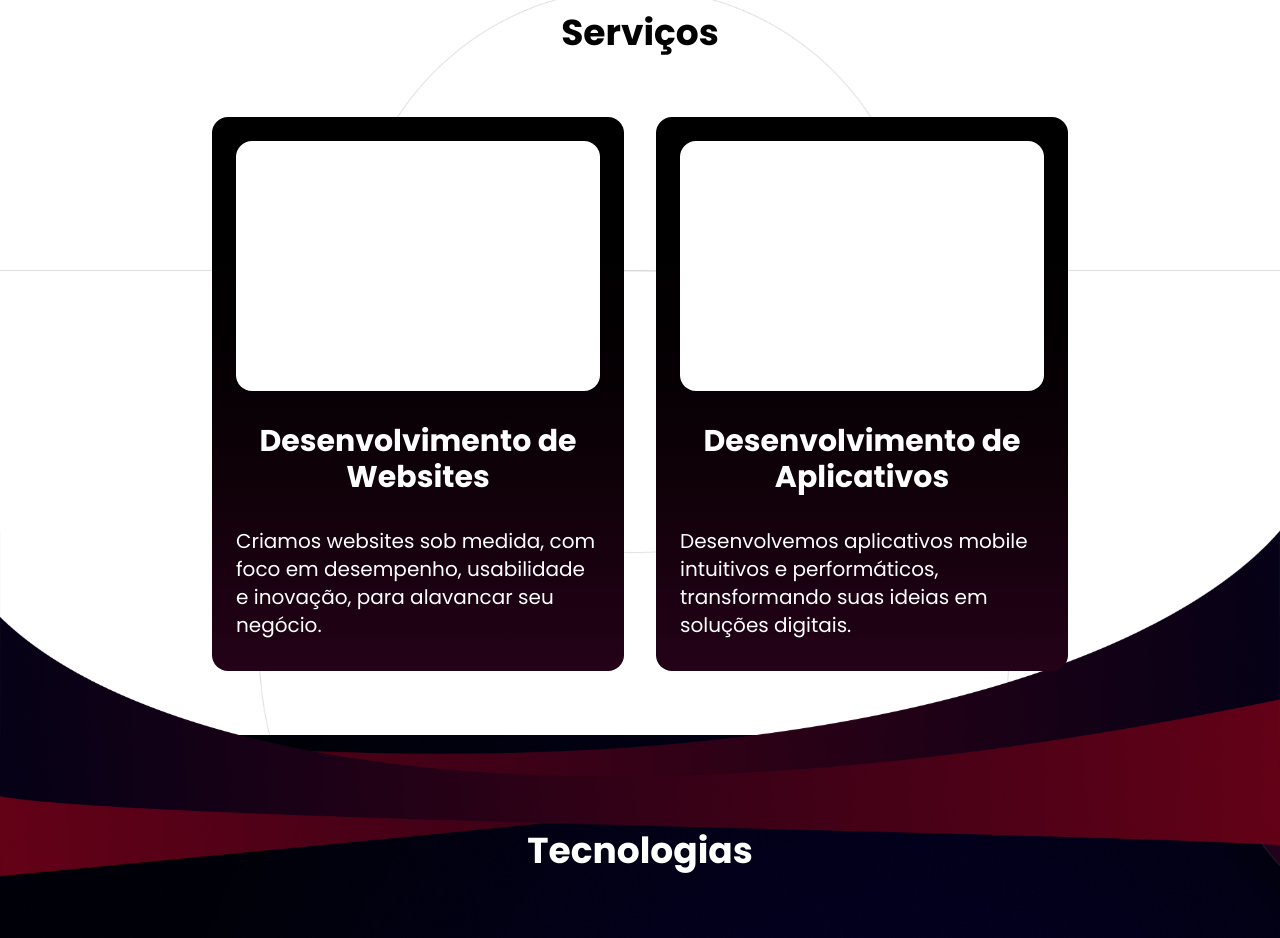
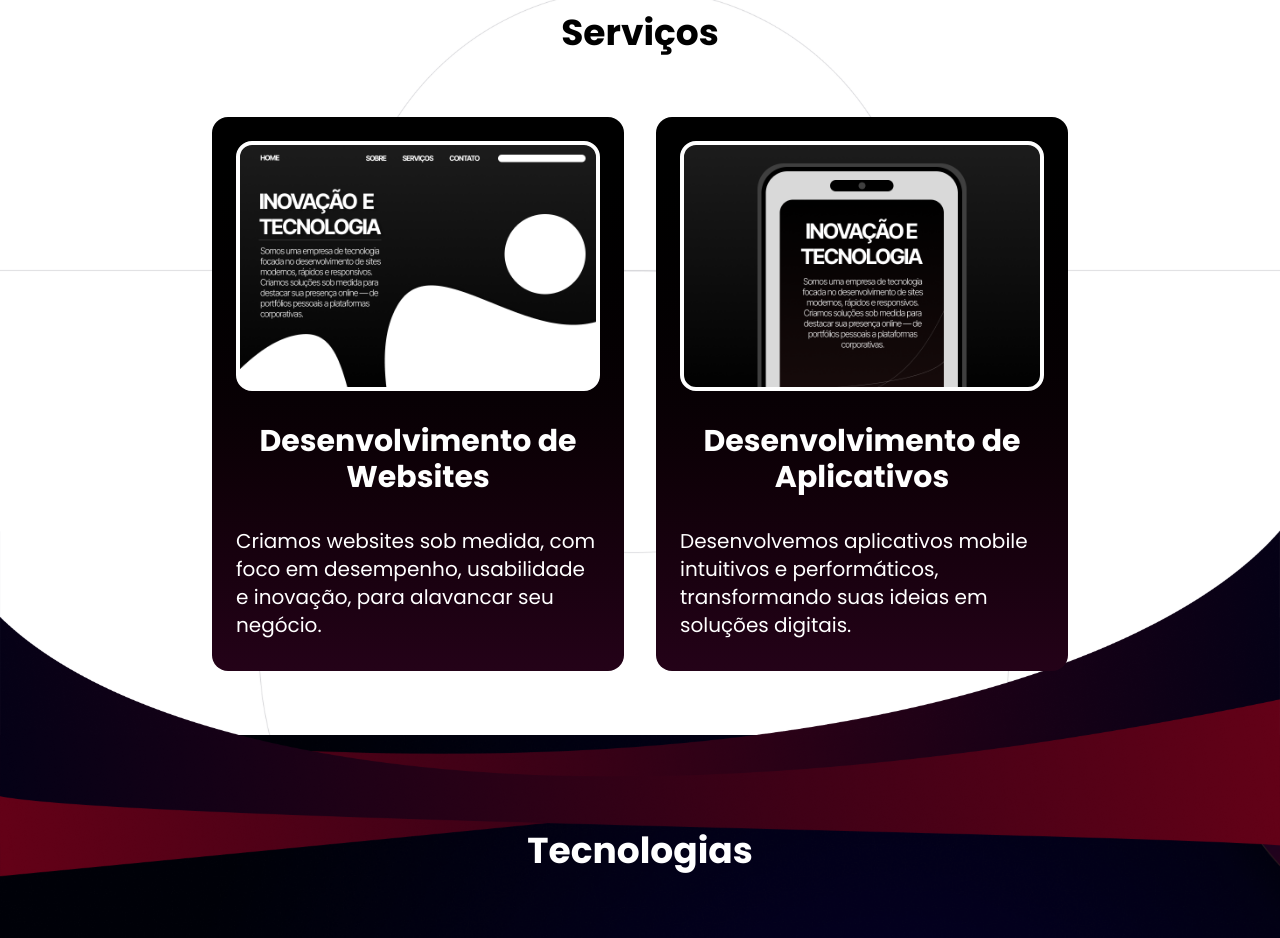
Before and after one commit to soft-haus/website, a Next.js app: page / in a window 1280 px wide. Shown: the part 851-1789 px from the top of the page. Built offline with nearby package versions, Linux system fonts and the light colour scheme.

Commit message:
Adiciona imagens da seção de serviços

```diff
--- a/src/app/page.tsx
+++ b/src/app/page.tsx
@@ -117,12 +117,12 @@ export default function Home() {
             <h2 className="text-3xl md:text-4xl font-bold mb-12 md:mb-16">Serviços</h2>
             <div className="flex flex-col md:flex-row gap-8 z-10 text-white">
               <div ref={servicesCard1Ref} className="flex flex-col gap-y-8 p-6 pb-8 rounded-2xl w-full max-w-[412px] bg-gradient-to-b from-black to-[#240218]" style={{ transition: 'transform 0.15s ease-out' }}>
-                <div className="bg-white rounded-2xl h-[200px] md:h-[250px]"></div>
+                <div className="bg-[url(/services1.webp)] bg-cover border-white border-4 rounded-2xl h-[200px] md:h-[250px]"></div>
                 <h3 className="text-2xl md:text-3xl font-bold text-center">Desenvolvimento de Websites</h3>
                 <p className="text-lg md:text-xl text-center md:text-left">Criamos websites sob medida, com foco em desempenho, usabilidade e inovação, para alavancar seu negócio.</p>
               </div>
               <div ref={servicesCard2Ref} className="flex flex-col gap-y-8 p-6 pb-8 rounded-2xl w-full max-w-[412px] bg-gradient-to-b from-black to-[#240218]" style={{ transition: 'transform 0.15s ease-out' }}>
-                <div className="bg-white rounded-2xl h-[200px] md:h-[250px]"></div>
+                <div className="bg-[url(/services2.webp)] bg-cover border-white border-4 rounded-2xl h-[200px] md:h-[250px]"></div>
                 <h3 className="text-2xl md:text-3xl font-bold text-center">Desenvolvimento de Aplicativos</h3>
                 <p className="text-lg md:text-xl text-center md:text-left">Desenvolvemos aplicativos mobile intuitivos e performáticos, transformando suas ideias em soluções digitais.</p>
               </div>
```
Also changed, not shown: public/services1.webp (added), public/services2.webp (added).
